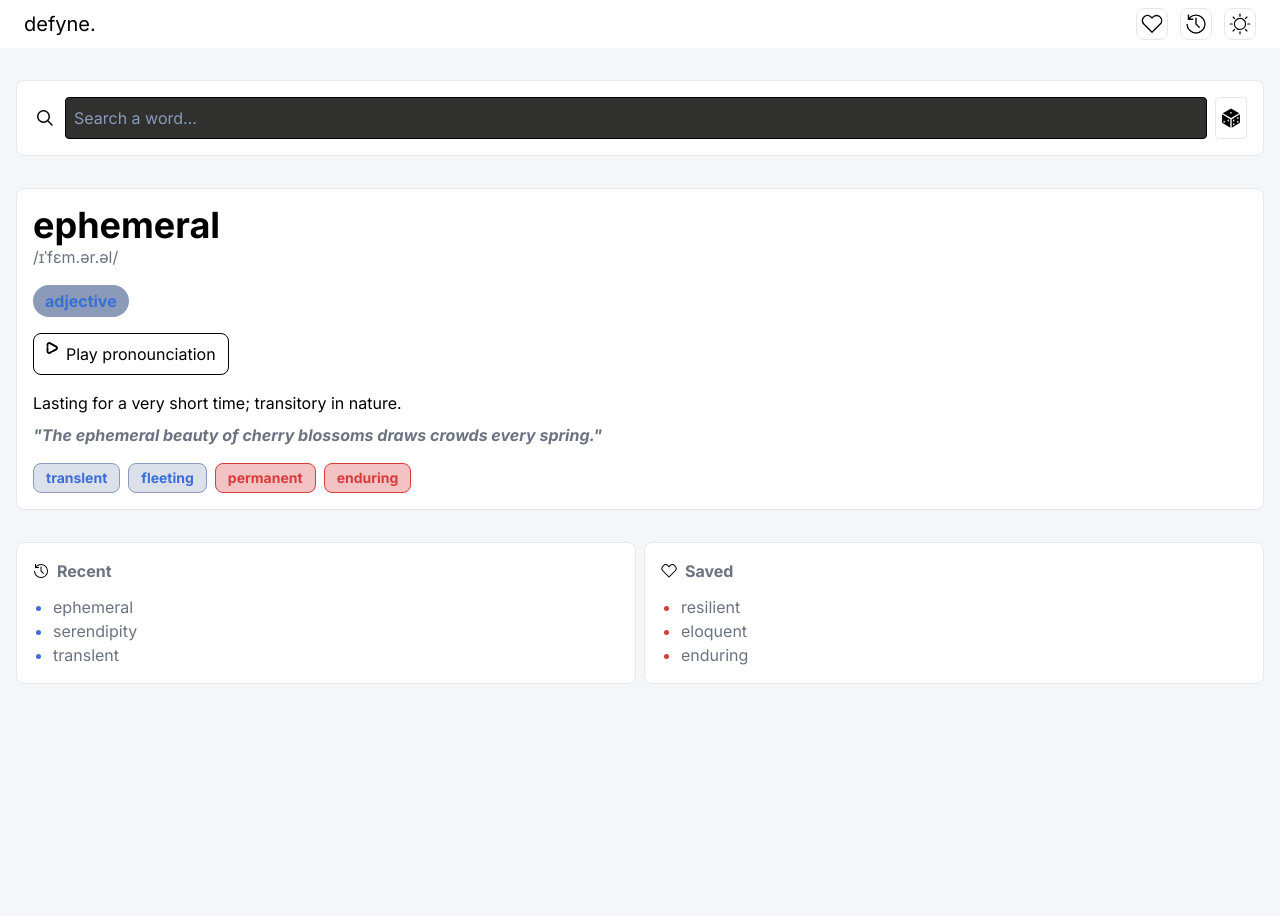
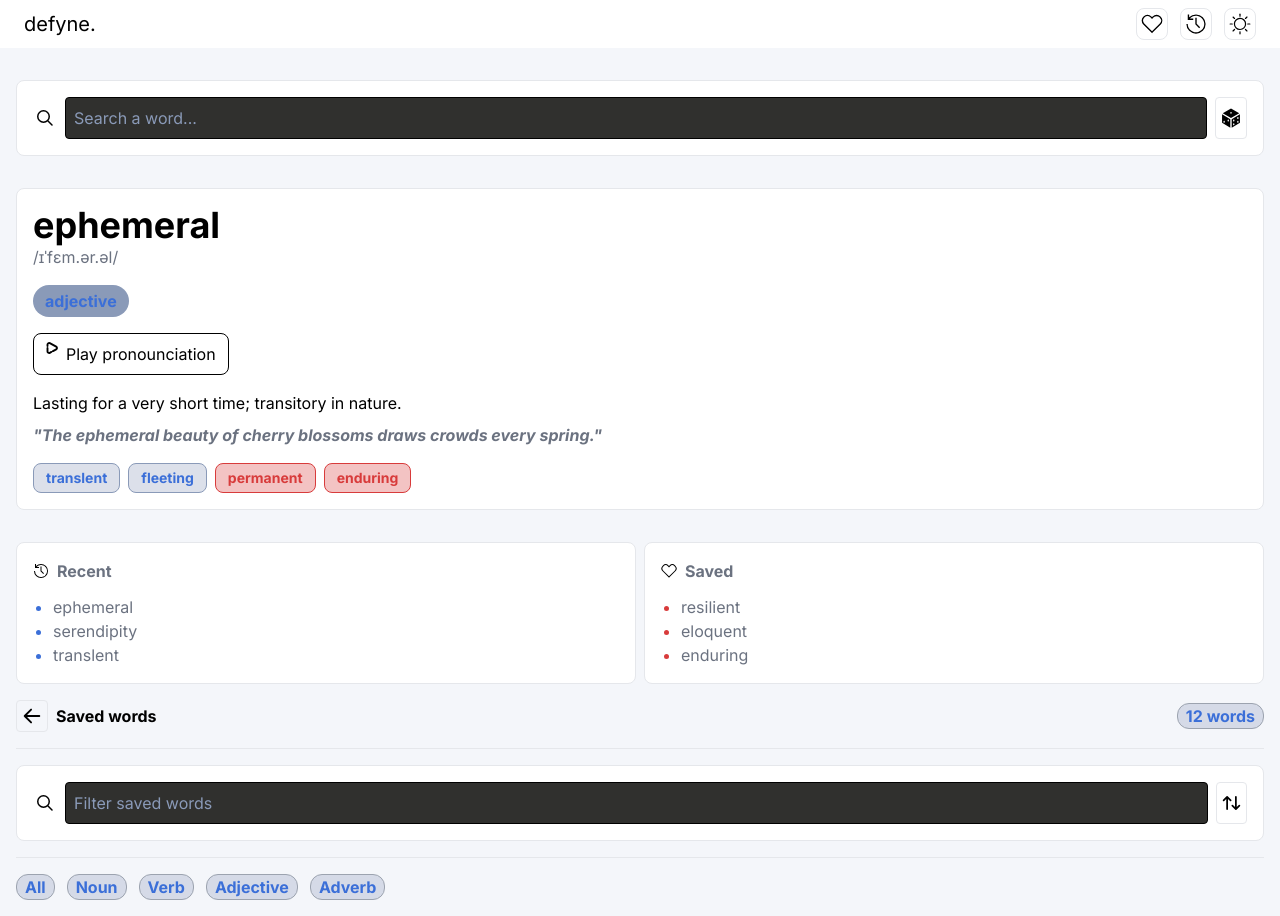
Before and after one commit to NehemiahBrown/defyne, a React (Vite) app: page / in a window 1280 px wide. Before the commit the page ends 800 px from the top, so only its background shows below. Built offline with nearby package versions, Linux system fonts and the light colour scheme.

Commit message:
added ui styling to saved words page

```diff
--- a/src/App.css
+++ b/src/App.css
@@ -5,6 +5,7 @@
   --background-color-light: #f4f6fa;
   --surface-color-light: #ffffff;
   --border-light: #e5e7eb;
+  --border-medium: #9ca3af;
   --primary-text-light: #1c2b4a;
   --secondary-text-light: #8a9ab8;
   --soft-text-light: #6b7280;
--- a/src/App.jsx
+++ b/src/App.jsx
@@ -1,4 +1,5 @@
 import "./App.css";
+import SavedHeader from "./components/SavedHeader.jsx";
 import HomeHeader from "./components/HomeHeader.jsx";
 import SearchBar from "./components/SearchBar.jsx";
 import WordInfo from "./components/WordInfo.jsx";
@@ -31,6 +32,9 @@ function App() {
           />
         </div>
       </main>
+      <main className="flex flex-col items-center w-full px-4">
+        <SavedHeader />
+      </main>
     </>
   );
 }
--- /dev/null
+++ b/src/components/SavedHeader.jsx
@@ -0,0 +1,66 @@
+import leftArrow from "../assets/leftarrow.svg";
+import search from "../assets/search.svg";
+import sort from "../assets/sort.svg";
+
+export default function SavedHeader() {
+  return (
+    <>
+      <header className="flex justify-between items-center w-full my-4">
+        <div className="flex justify-center items-center gap-2">
+          <img
+            className="w-8 border border-[var(--border-light)] rounded p-1"
+            src={leftArrow}
+          />
+          <h1 className="font-bold">Saved words</h1>
+        </div>
+        <span className="border border-[var(--border-medium)] rounded-xl py-0.2 px-2 font-bold text-[var(--primary-color-light)] bg-[var(--secondary-text-light)]/30">
+          12 words
+        </span>
+      </header>
+      <hr className="border-[var(--border-light)] w-full" />
+      <section className="flex w-full gap-2 bg-[var(--surface-color-light)] my-4  p-4 border border-[var(--border-light)] rounded-lg">
+        <img src={search} alt="Search a saved word." />
+        <input
+          className="w-full bg-[var(--search-bar)] rounded border border[var(--secondary-light-text)] placeholder:text-[var(--secondary-text-light)] p-2"
+          type="text"
+          placeholder="Filter saved words"
+        ></input>
+        <img
+          className="w-8 border border-[var(--border-light)] rounded p-1"
+          src={sort}
+          alt="Sort saved words."
+        />
+      </section>
+      <hr className="border-[var(--border-light)] w-full" />
+      <section className="w-full my-4">
+        <ul className="flex justify-start gap-3">
+          <li>
+            <button className="border border-[var(--border-medium)] rounded-xl py-0.2 px-2 font-bold text-[var(--primary-color-light)] bg-[var(--secondary-text-light)]/30 ">
+              All
+            </button>
+          </li>
+          <li>
+            <button className="border border-[var(--border-medium)] rounded-xl py-0.2 px-2 font-bold text-[var(--primary-color-light)] bg-[var(--secondary-text-light)]/30">
+              Noun
+            </button>
+          </li>
+          <li>
+            <button className="border border-[var(--border-medium)] rounded-xl py-0.2 px-2 font-bold text-[var(--primary-color-light)] bg-[var(--secondary-text-light)]/30">
+              Verb
+            </button>
+          </li>
+          <li>
+            <button className="border border-[var(--border-medium)] rounded-xl py-0.2 px-2 font-bold text-[var(--primary-color-light)] bg-[var(--secondary-text-light)]/30">
+              Adjective
+            </button>
+          </li>
+          <li>
+            <button className="border border-[var(--border-medium)] rounded-xl py-0.2 px-2 font-bold text-[var(--primary-color-light)] bg-[var(--secondary-text-light)]/30">
+              Adverb
+            </button>
+          </li>
+        </ul>
+      </section>
+    </>
+  );
+}
```
Also changed, not shown: src/assets/leftarrow.svg (added), src/assets/sort.svg (added).
